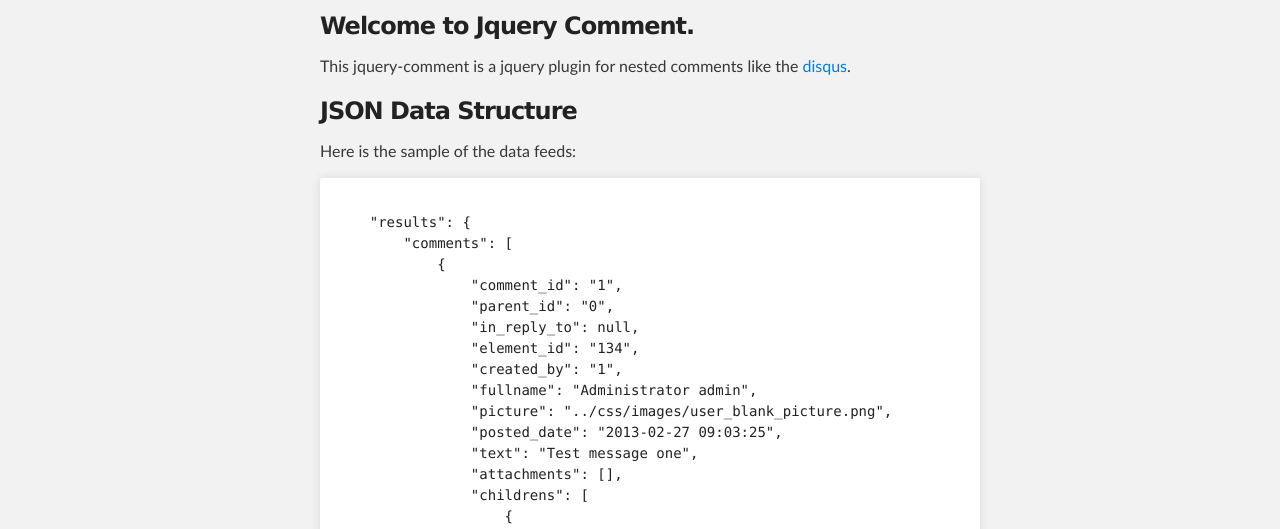
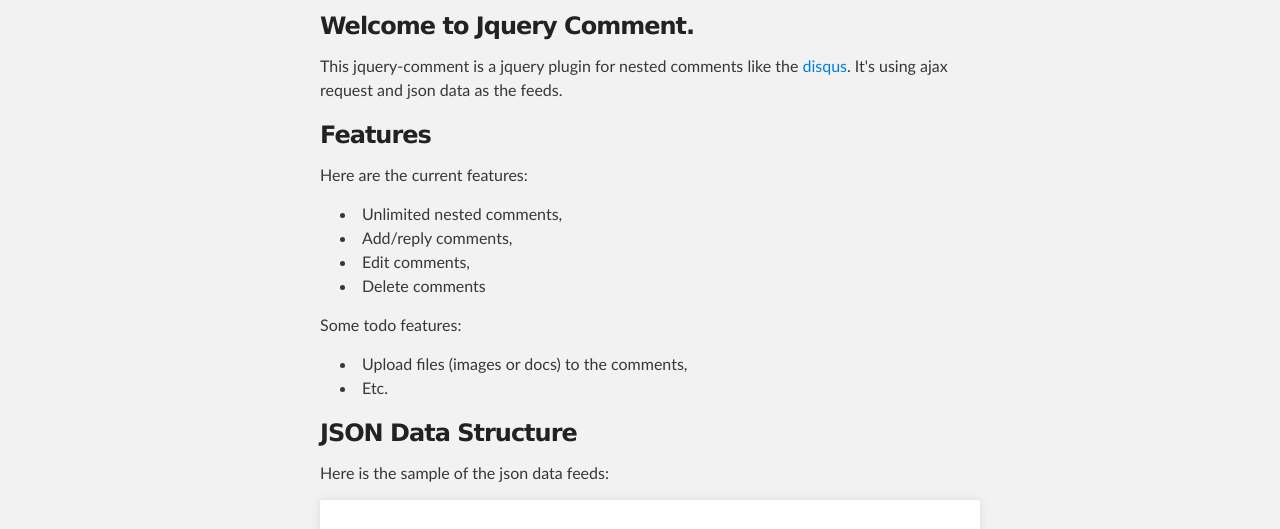
Before and after one commit to henyana/jquery-comment, a plain HTML site: page index.html in a window 1280 px wide. Shown: the part 252-781 px from the top of the page. Drawn offline with Linux system fonts and the light colour scheme.

Commit message:
changed some doc

```diff
--- a/index.html
+++ b/index.html
@@ -34,12 +34,29 @@
         <h3>
 <a name="welcome-to-jquery-comment" class="anchor" href="#welcome-to-jquery-comment"><span class="octicon octicon-link"></span></a>Welcome to Jquery Comment.</h3>
 
-<p>This jquery-comment is a jquery plugin for nested comments like the <a href="http://disqus.com" target="_blank">disqus</a>.</p>
+<p>This jquery-comment is a jquery plugin for nested comments like the <a href="http://disqus.com" target="_blank">disqus</a>. It's using ajax request and json data as the feeds.</p>
+
+<h3>
+<a name="features" class="anchor" href="#features"><span class="octicon octicon-link"></span></a>Features</h3>
+
+<p>Here are the current features:</p>
+<ul>
+  <li>Unlimited nested comments,</li>
+  <li>Add/reply comments,</li>
+  <li>Edit comments,</li>
+  <li>Delete comments</li>
+</ul>
+
+<p>Some todo features:</p>
+<ul>
+  <li>Upload files (images or docs) to the comments,</li>
+  <li>Etc.</li>
+</ul>
 
 <h3>
 <a name="json-data-structure" class="anchor" href="#json-data-structure"><span class="octicon octicon-link"></span></a>JSON Data Structure</h3>
 
-<p>Here is the sample of the data feeds:</p>
+<p>Here is the sample of the json data feeds:</p>
 <pre><code>
     "results": {
         "comments": [
```
